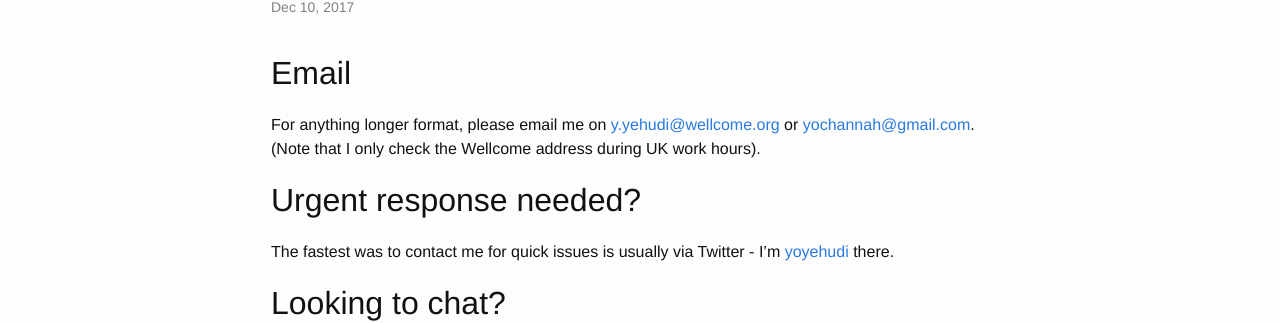
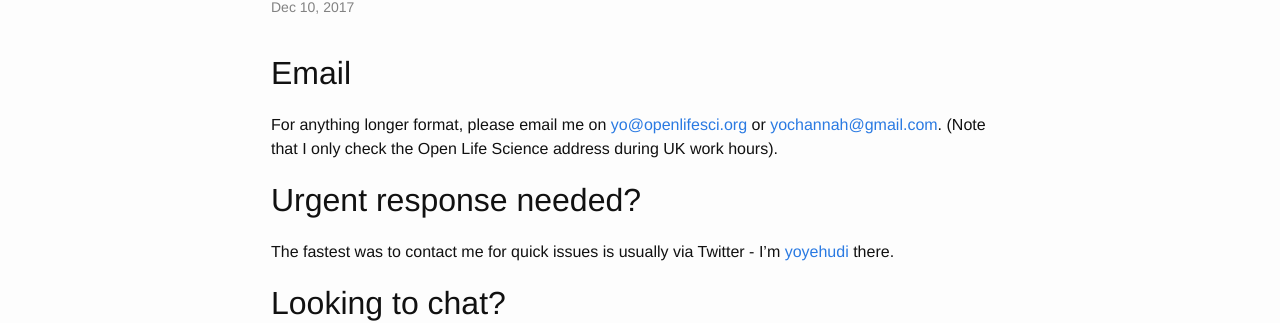
Before and after one commit to yochannah/yo-yehudi.com, a Jekyll site: the page built from contact.md, in a window 1280 px wide. Shown: the part 150-473 px from the top of the page. Built offline with Jekyll 4.4.1, drawn with Linux system fonts in a browser that asks for light colours.

Commit message:
Update contact.md
update my contact info for new job

```diff
--- a/contact.md
+++ b/contact.md
@@ -5,7 +5,7 @@ layout: post
 ---
 
 ## Email
-For anything longer format, please email me on [y.yehudi@wellcome.org](mailto:y.yehudi@wellcome.org) or [yochannah@gmail.com](mailto:yochannah@gmail.com). (Note that I only check the Wellcome address during UK work hours).
+For anything longer format, please email me on [yo@openlifesci.org](mailto:y.yehudi@wellcome.org) or [yochannah@gmail.com](mailto:yochannah@gmail.com). (Note that I only check the Open Life Science address during UK work hours).
 
 ## Urgent response needed?
 
@@ -13,4 +13,4 @@ The fastest was to contact me for quick issues is usually via Twitter - I'm [yoy
 
 ## Looking to chat?
 
- I'm happy to chat for any reason, but especially keen to offer advice and mentorship to people who are taking their first steps in open source. <a href="https://calendly.com/yo-yehudi-manchester/30min-chat?month=2020-09">Book some time in my calendar.</a>
+ I'm happy to chat for any reason, but especially keen to offer advice and mentorship to people who are taking their first steps in open source. <a href="https://calendly.com/yo-yehudi/">Book some time in my calendar.</a>
```
